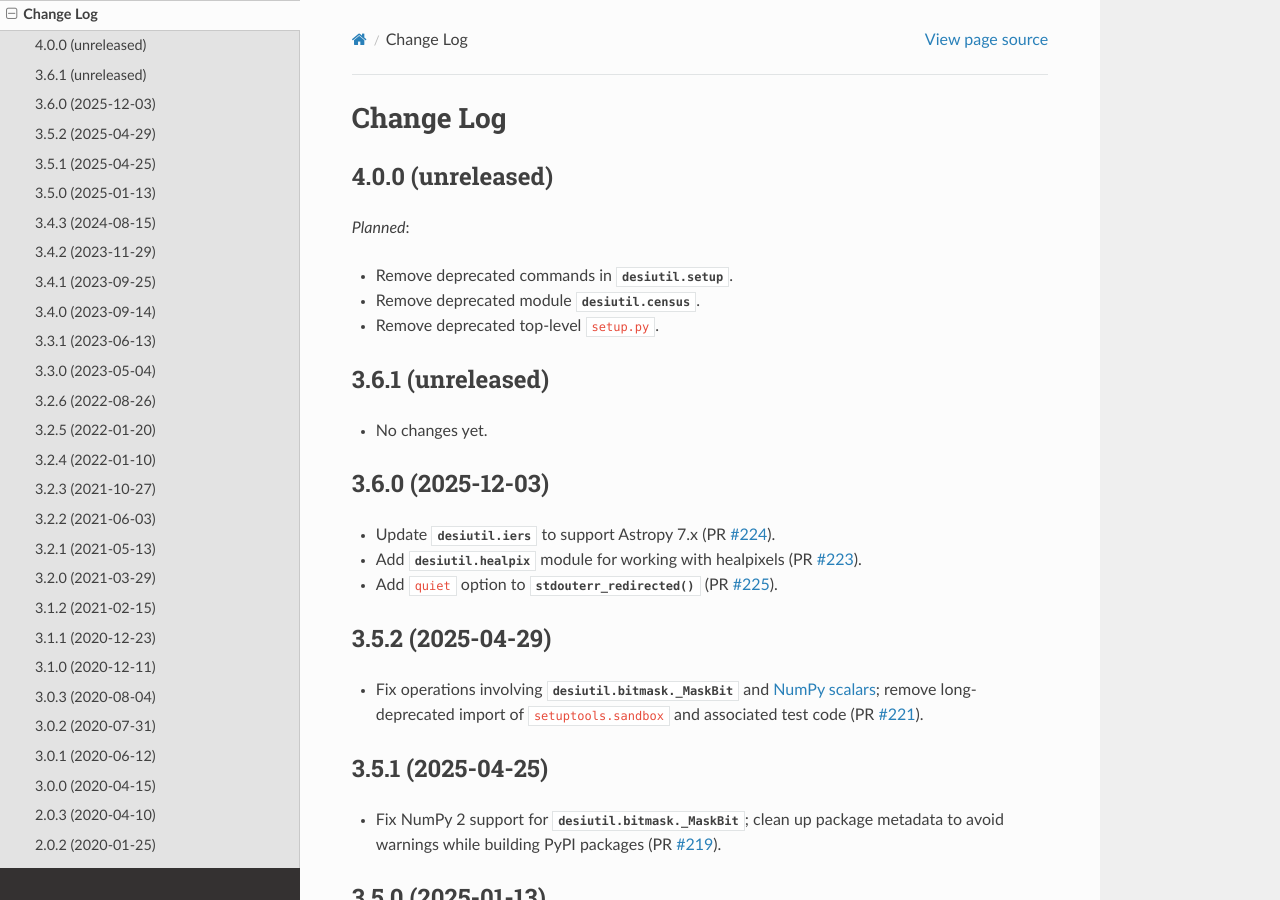
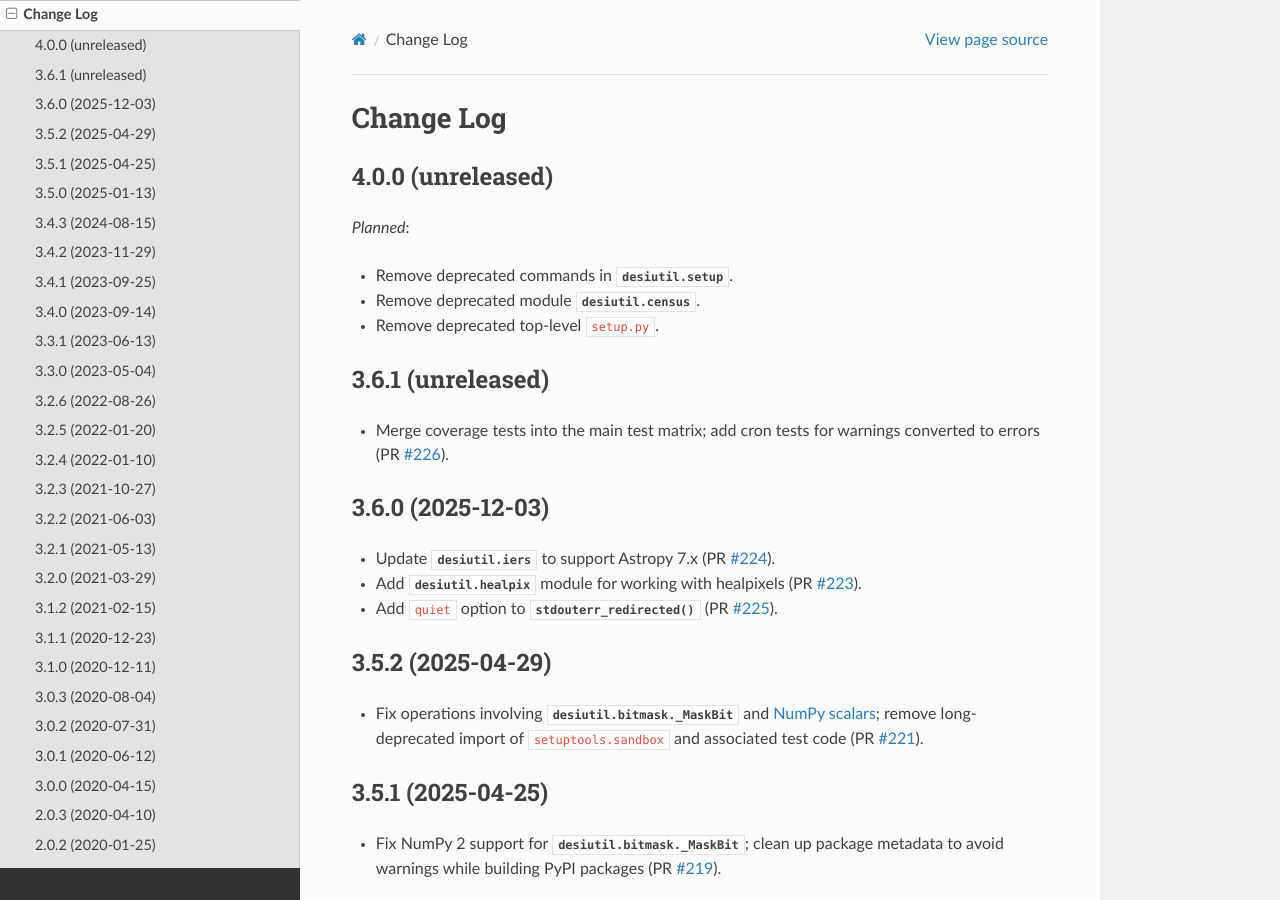
Before and after one commit to desihub/desiutil, a Sphinx documentation site: the page built from doc/changes.rst, in a window 1280 px wide and 900 px high. Built offline with Sphinx 7.4.7 and the Read the Docs theme 3.1.0, drawn with Linux system fonts in a browser that asks for light colours.

Commit message:
Update change log

```diff
--- a/doc/changes.rst
+++ b/doc/changes.rst
@@ -14,7 +14,10 @@ Change Log
 3.6.1 (unreleased)
 ------------------
 
-* No changes yet.
+* Merge coverage tests into the main test matrix; add cron tests for warnings
+  converted to errors (PR `#226`_).
+
+.. _`#226`: https://github.com/desihub/desiutil/pull/226
 
 3.6.0 (2025-12-03)
 ------------------
```
